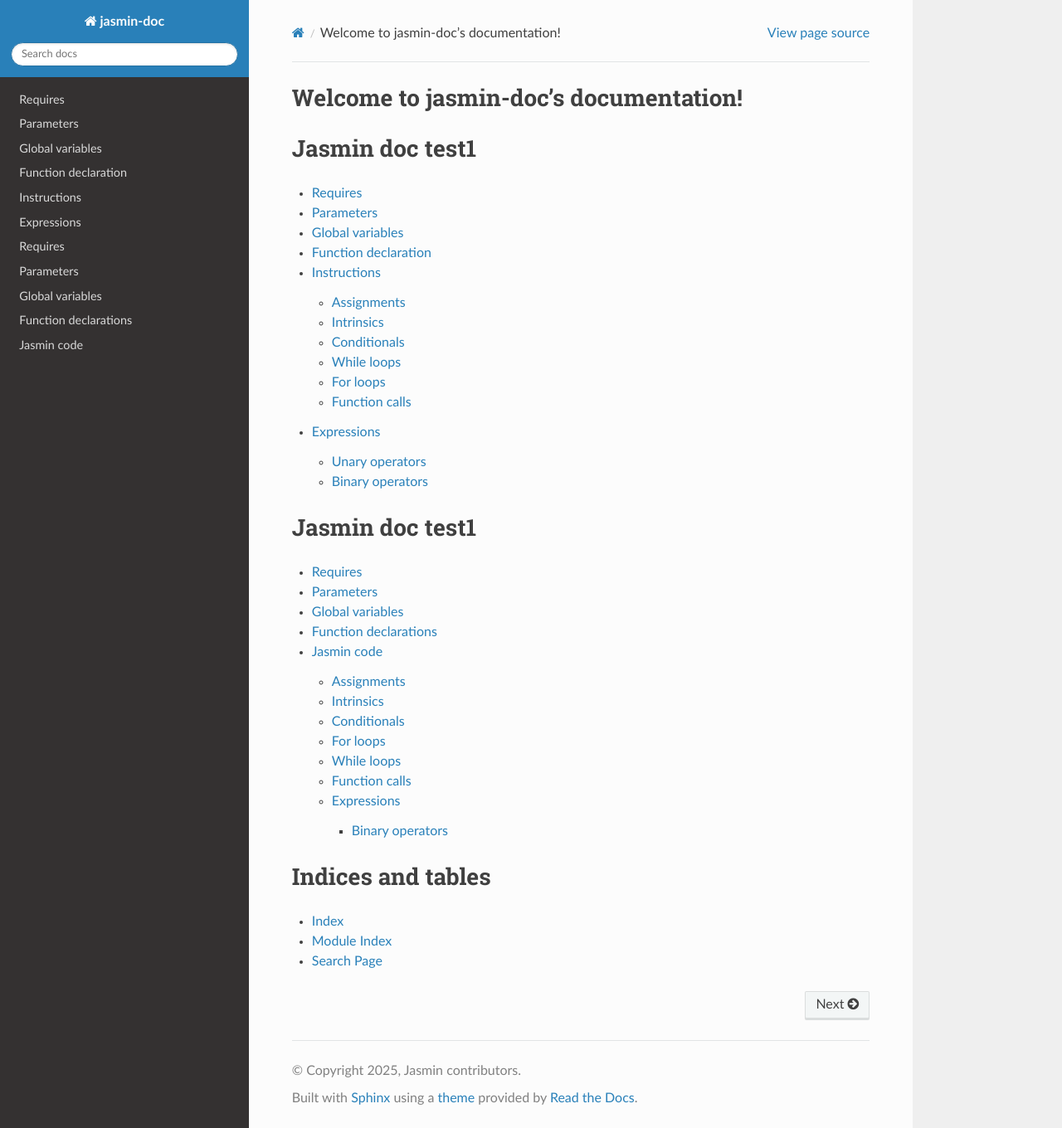
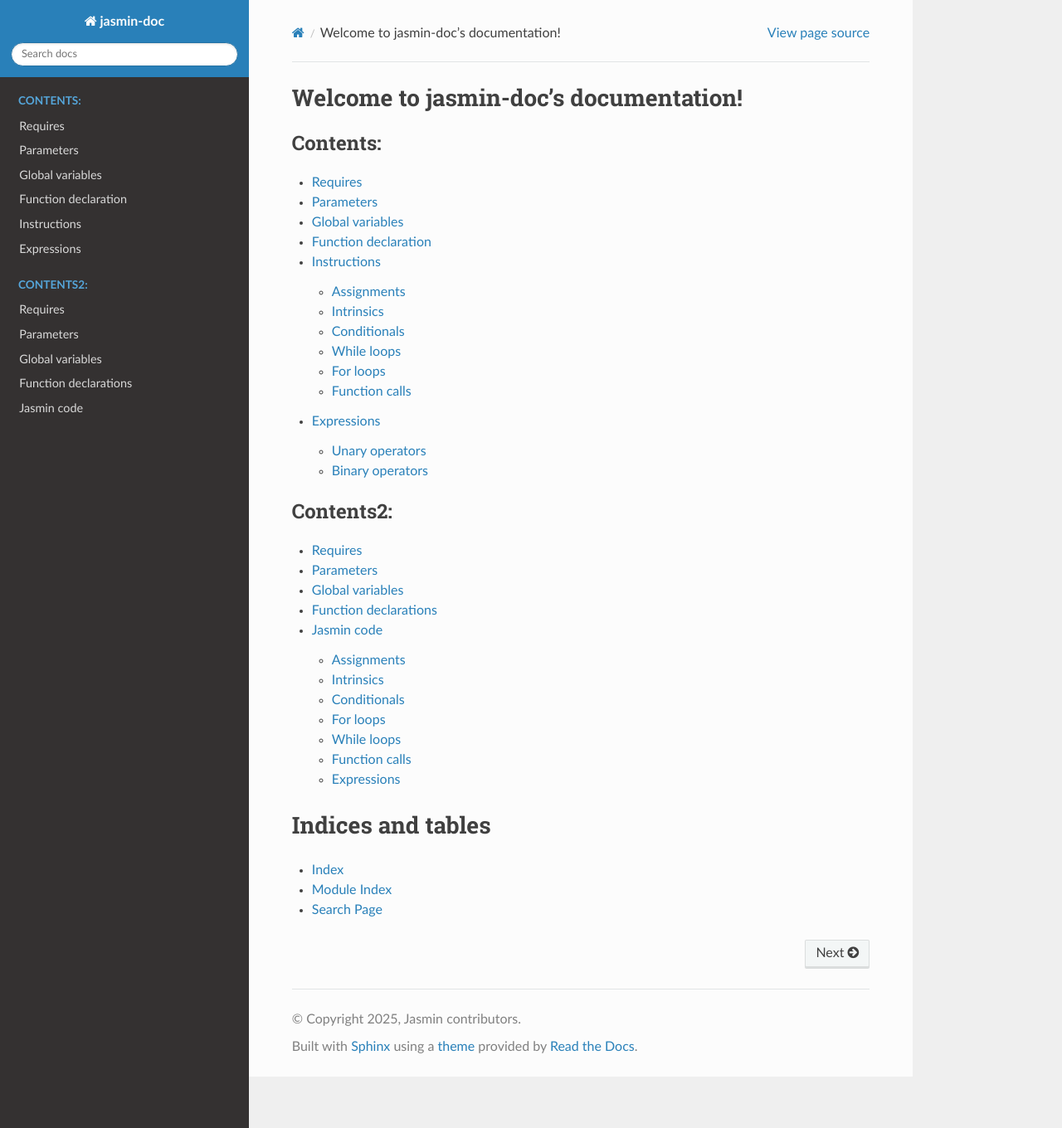
Before and after one commit to lyonel2017/jasmin-doc, a Sphinx documentation site: the page built from source/index.rst, in a window 1280 px wide and 1360 px high. Shown: the whole window at 83% size. Built offline with Sphinx 7.4.7 and the Read the Docs theme 3.1.0, drawn with Linux system fonts in a browser that asks for light colours.

Commit message:
Small fix

```diff
--- a/source/index.rst
+++ b/source/index.rst
@@ -10,18 +10,11 @@
    :maxdepth: 2
    :caption: Contents:
 
-Jasmin doc test1
-=====================================
+   Syntax-reference.md
 
 .. toctree::
-
-   Syntax-reference.md
-
-
-Jasmin doc test1
-=====================================
-
-.. toctree::
+   :maxdepth: 2
+   :caption: Contents2:
 
    Jasmin-language-guide.md
 
```
